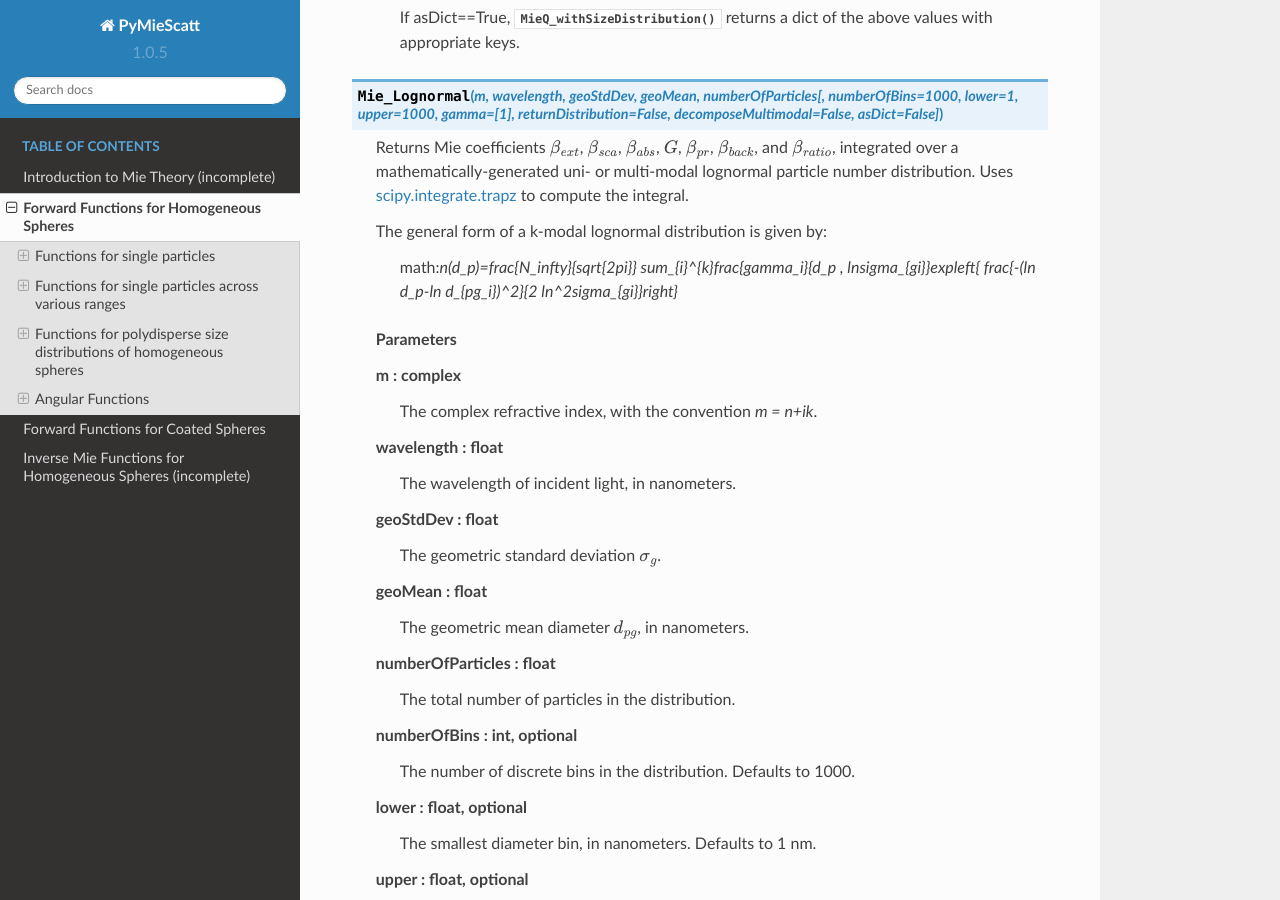
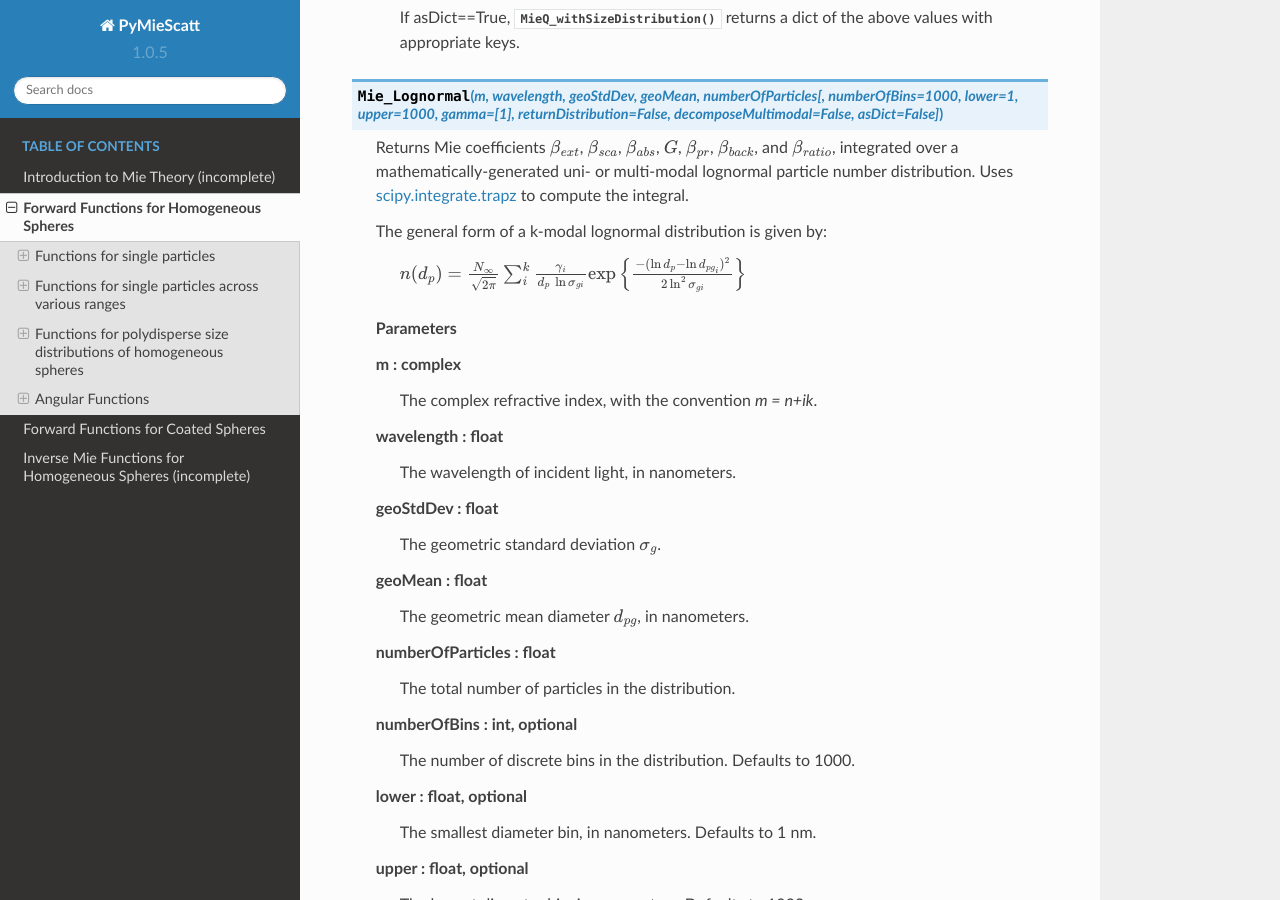
Before and after one commit to bsumlin/PyMieScatt, a Sphinx documentation site: the page built from docs/forward.rst, in a window 1280 px wide and 900 px high, scrolled down 8420 px. Built offline with Sphinx 7.4.7 and the Read the Docs theme 2.0.0, drawn with Linux system fonts in a browser that asks for light colours; formulas are drawn with MathJax 3; pages that are not in the unit, such as notebooks, are missing from menus.

Commit message:
minor
docs

```diff
--- a/docs/forward.rst
+++ b/docs/forward.rst
@@ -332,7 +332,7 @@ The bulk asymmetry parameter *G* is calculated by:
 
    The general form of a k-modal lognormal distribution is given by:
 
-		math:`n(d_p)=\frac{N_\infty}{\sqrt{2\pi}} \sum_{i}^{k}\frac{\gamma_i}{d_p \, \ln\sigma_{gi}}\exp\left\{ \frac{-(\ln d_p-\ln d_{pg_i})^2}{2 \ln^2\sigma_{gi}}\right\}`
+		:math:`n(d_p)=\frac{N_\infty}{\sqrt{2\pi}} \sum_{i}^{k}\frac{\gamma_i}{d_p \, \ln\sigma_{gi}}\exp\left\{ \frac{-(\ln d_p-\ln d_{pg_i})^2}{2 \ln^2\sigma_{gi}}\right\}`
 
    **Parameters**
 
```
